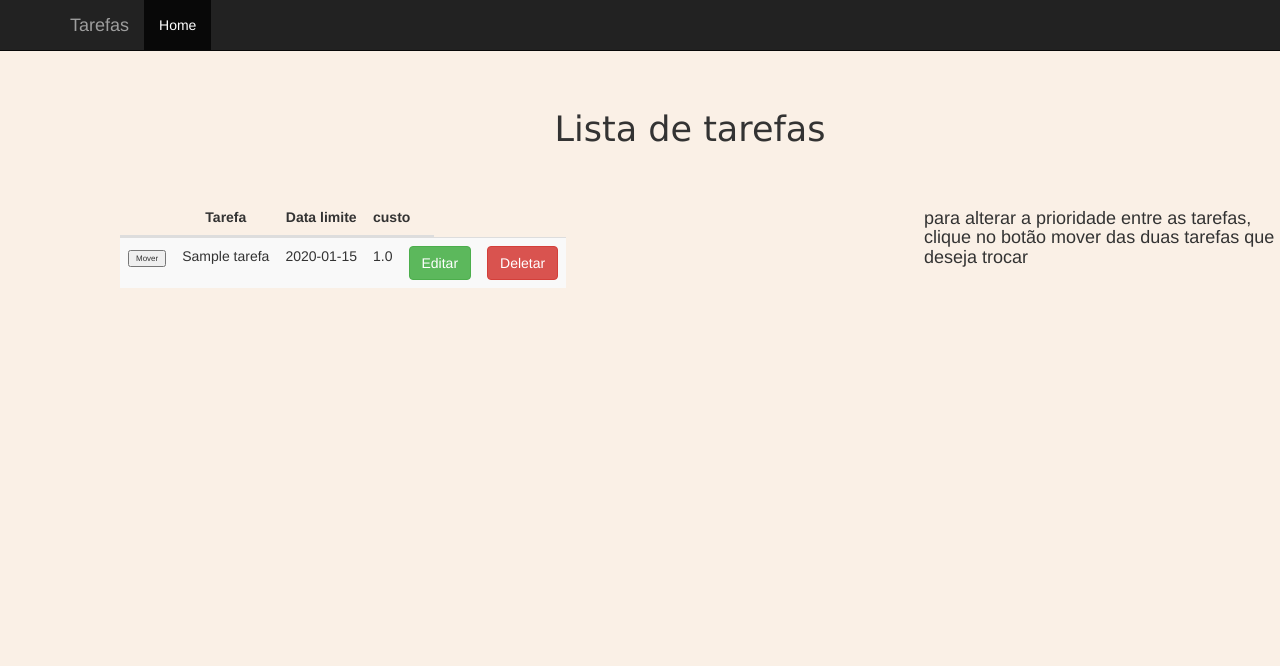
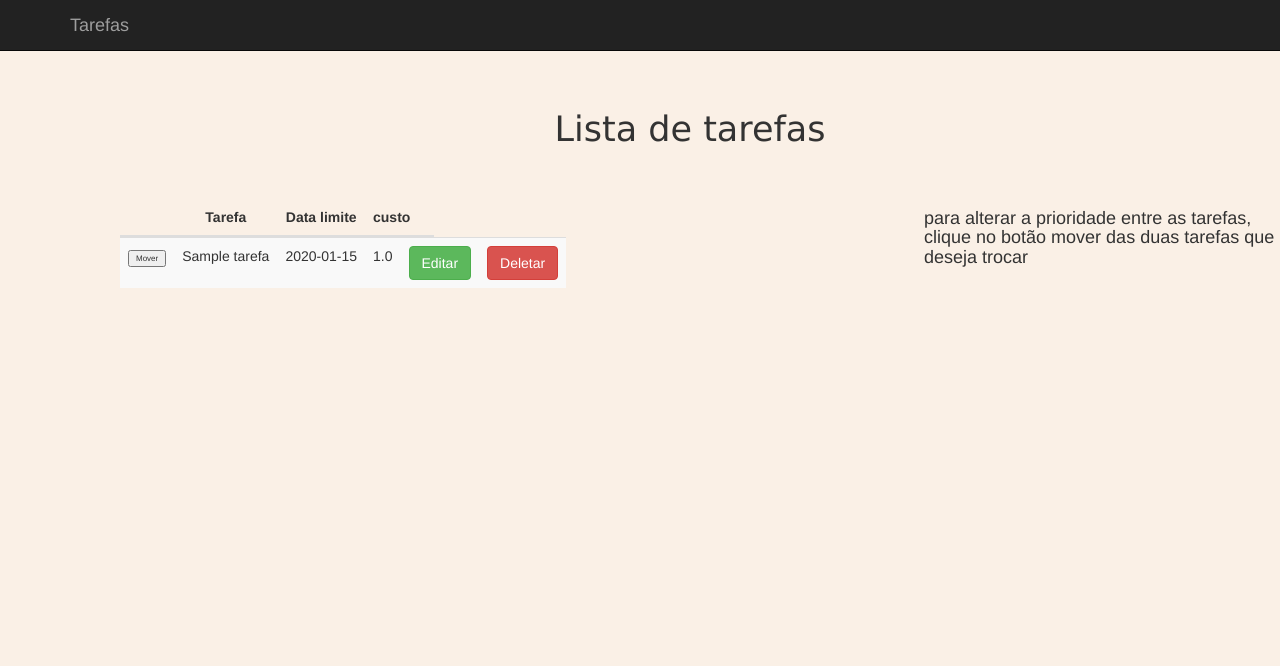
Before and after one commit to FerrazArthur/ListaWebApp, a Flask app: page / in a window 1280 px wide. Shown: the top 666 px of the page. Run offline with Flask 2, Linux system fonts and the light colour scheme; tables that the repository leaves empty hold one stand-in row (values such as "Sample post"); some libraries are stand-ins or nearby versions.

Commit message:
remove home tab from navbar

```diff
--- a/app.py
+++ b/app.py
@@ -112,8 +112,8 @@ def update_tarefa(tarId):
 @app.route('/update_priority/<int:tarId>')
 def update_priority(tarId):
     '''Caso seja a primeira ativação dessa função, guarde a tarefa escolhida na tabela.
-    Caso seja a segunda ativação e seja o mesmo elemento, resete a variavel cached_tarefa para None.
-    Caco seja a segunda ativação e seja uma tarefa diferente, troque a prioridade entre as duas e volte cached_tarefa para None.'''
+    Caso seja a segunda ativação e seja o mesmo elemento, resete a variavel cached_tarefa.
+    Caco seja a segunda ativação e seja uma tarefa diferente, troque a prioridade entre as duas e volte cached_tarefa.'''
     if client.get('cached_tarefa', False) == False:#nao ha essa chave registrada?
         client.add('cached_tarefa', str(tarId), 2592000)
     elif str(client.get('cached_tarefa'))=="b'"+str(tarId)+"'":#esse é o formato que o get retorna, b'<value>'
--- a/templates/base.html
+++ b/templates/base.html
@@ -19,11 +19,6 @@
                 <span class="icon-bar"></span>
             </button>
             <a class="navbar-brand" href="/">Tarefas</a>
-        </div>
-        <div id="navbar" class="collapse navbar-collapse">
-            <ul class="nav navbar-nav">
-                <li class="active"><a href="/">Home</a></li>
-            </ul>
         </div>
     </div>
 </nav>
```
